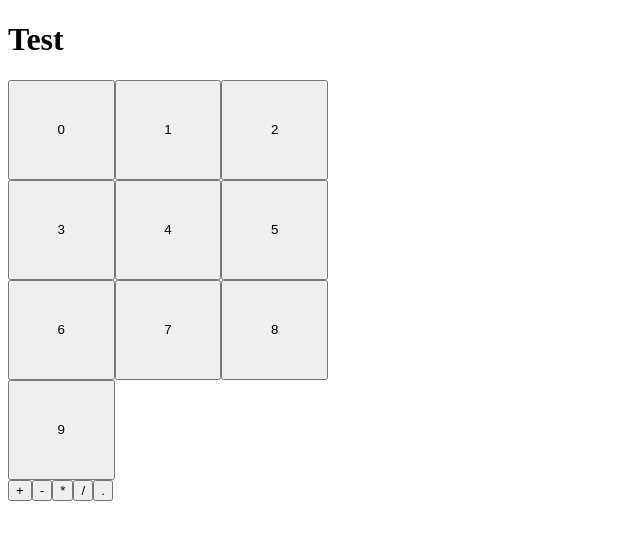
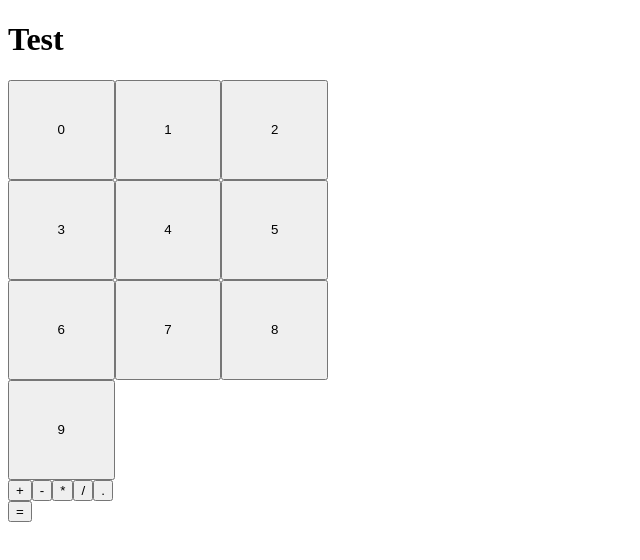
Before and after one commit to popoxta/evil-calculator, a React (Vite) app: page / in a window 1280 px wide. Shown: the top 560 px of the page, without its empty margins (0-640 px from the left). Built offline with nearby package versions, Linux system fonts and the light colour scheme.

Commit message:
Add equals button

```diff
--- a/src/components/Calculator.tsx
+++ b/src/components/Calculator.tsx
@@ -1,6 +1,7 @@
 import {useState} from "react";
 import Buttons from "./Buttons.tsx";
 import OperandButtons from "./OperandButtons.tsx";
+import Equals from "./Equals.tsx";
 
 // yes this is my first time using ts, have mercy
 
@@ -53,6 +54,7 @@ export default function Calculator() {
             <h2 id={'calculator-screen'}>{equation}</h2>
             <Buttons handleClick={handleClick}/>
             <OperandButtons handleClick={handleClick}/>
+            <Equals/>
         </main>
     )
 }
--- /dev/null
+++ b/src/components/Equals.tsx
@@ -0,0 +1,3 @@
+export default function Equals({handleClick}) {
+    return <button onClick={handleClick} id={'equals'}>=</button>
+}
```
